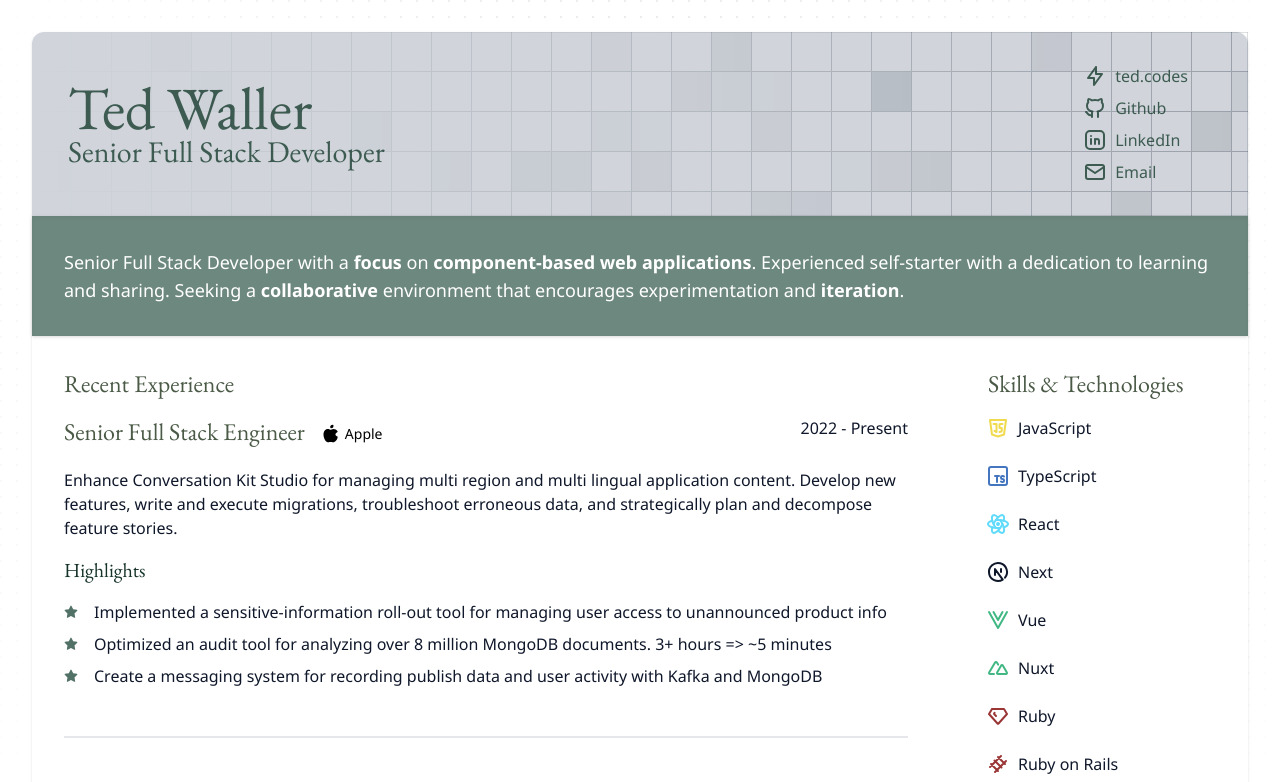
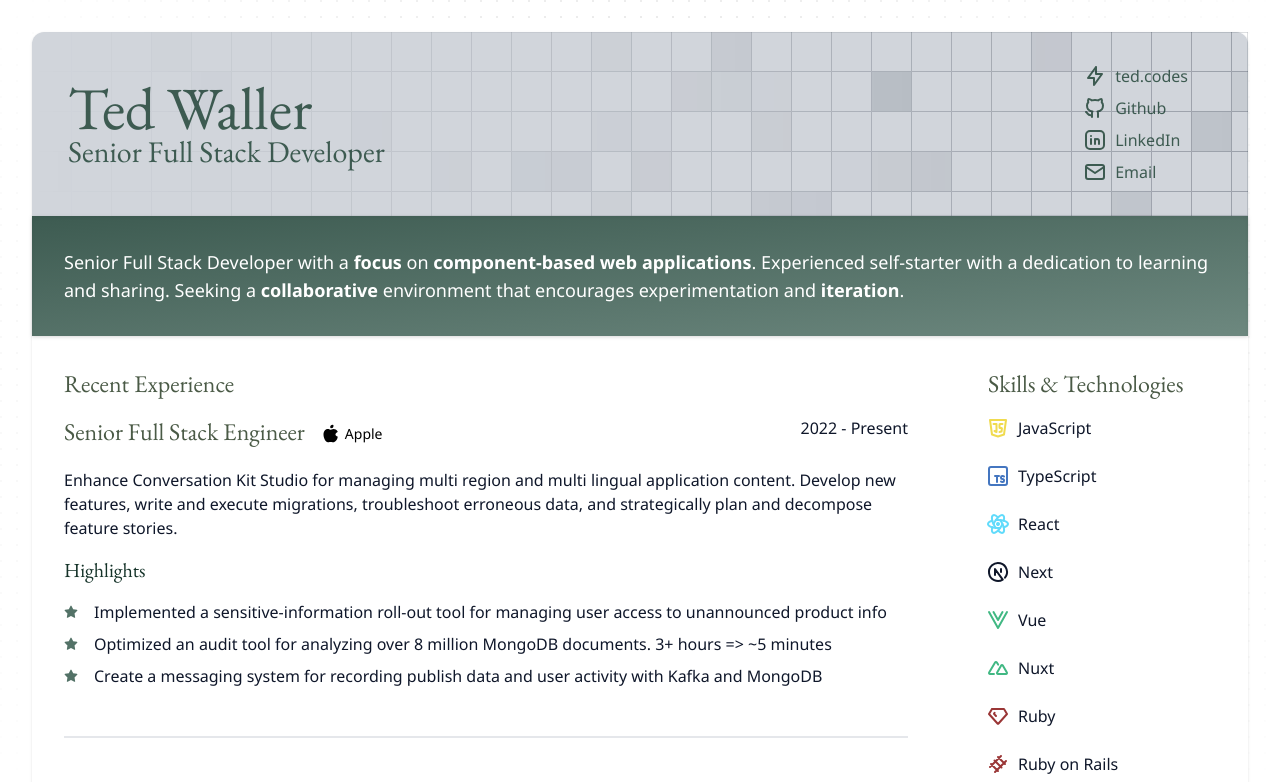
Before and after one commit to tbwiii/resume, a React (Vite) app: page / in a window 1280 px wide. Shown: the top 782 px of the page. Built offline with nearby package versions, Linux system fonts and the light colour scheme.

Commit message:
gradient

```diff
--- a/src/App.tsx
+++ b/src/App.tsx
@@ -13,7 +13,7 @@ function App() {
     <>
       <div className="container m-auto bg-white rounded-xl shadow text-slate-900">
         <Header />
-        <div className="p-8 text-lg text-white drop-shadow shadow-inner bg-opal-400">
+        <div className="p-8 text-lg text-white drop-shadow shadow-inner bg-gradient-to-tl from-opal-400 to-opal-600">
           <BlurFade delay={0.25} duration={0.75}>
             <p>
               Senior Full Stack Developer with a <strong>focus</strong> on{" "}
```
